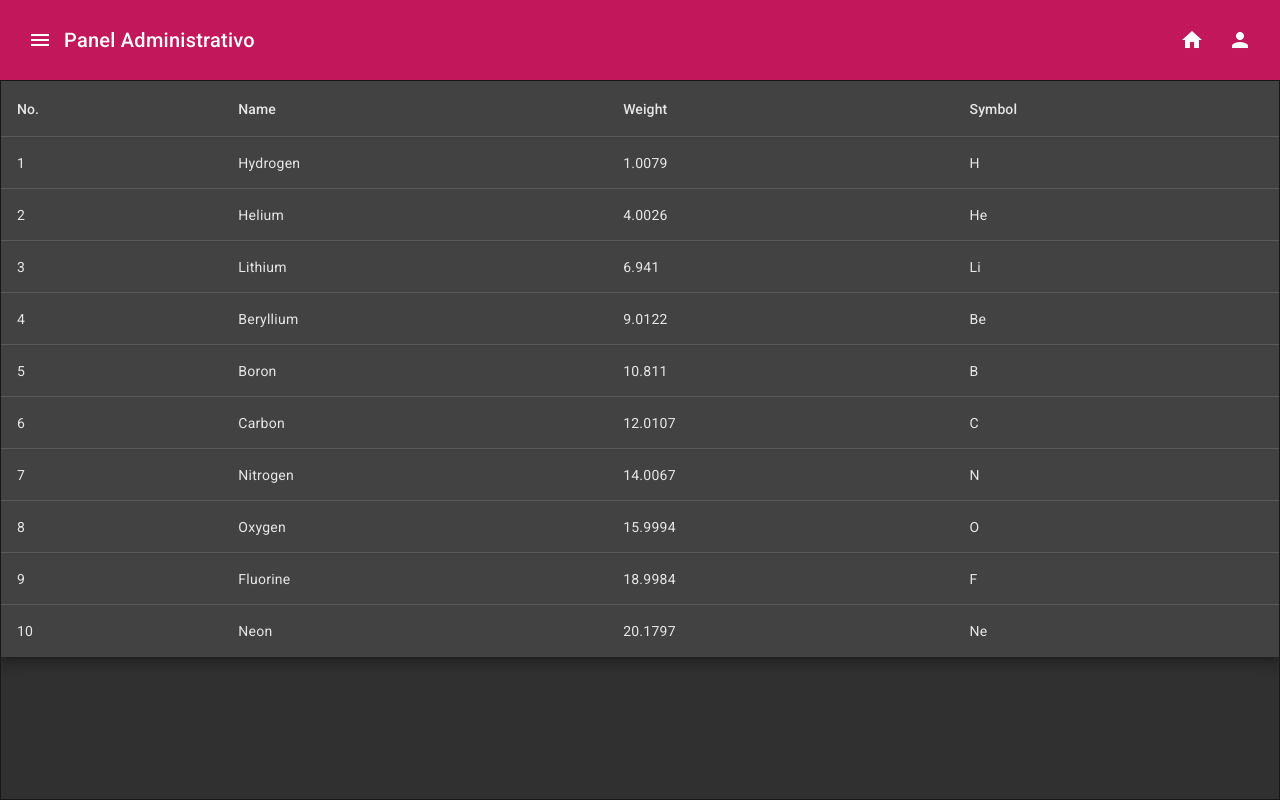
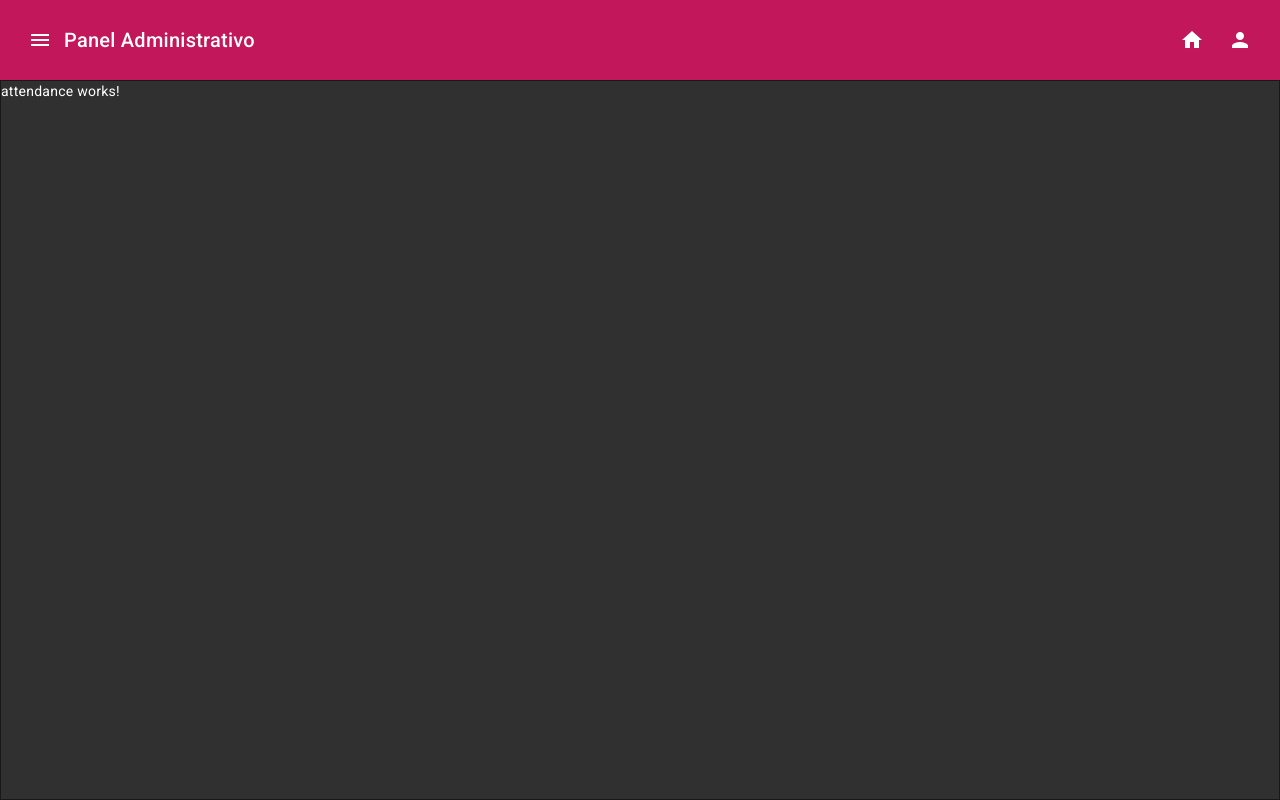
Before and after one commit to sebastianrhsarh/1PF-Riquelme, an Angular app: page /attendance in a window 1280 px wide. Before the commit this address led to /. Built offline with nearby package versions, Linux system fonts and the light colour scheme.

Commit message:
add router

```diff
--- a/src/app/administrative-panel/administrative-panel.component.html
+++ b/src/app/administrative-panel/administrative-panel.component.html
@@ -18,7 +18,7 @@
   <mat-drawer #drawer class="sidenav" mode="side">
     <!--SECCIONES-->
     <div class="dflex">
-      <button color="accent" class="my-10" mat-raised-button>
+      <button color="accent" (click)="navigate()" class="my-10" mat-raised-button>
         Listado de Alumnos
       </button>
       <button color="accent" class="my-10" mat-raised-button>
@@ -32,5 +32,5 @@
       </button>
     </div>
   </mat-drawer>
-  <app-students></app-students>
+  <router-outlet></router-outlet>
 </mat-drawer-container>
--- a/src/app/administrative-panel/administrative-panel.component.ts
+++ b/src/app/administrative-panel/administrative-panel.component.ts
@@ -1,4 +1,5 @@
 import { Component } from '@angular/core';
+import { Router } from '@angular/router';
 
 @Component({
   selector: 'app-administrative-panel',
@@ -7,4 +8,10 @@ import { Component } from '@angular/core';
 })
 export class AdministrativePanelComponent {
   showFiller = false;
+
+  constructor(private router: Router) {}
+
+  navigate() {
+    this.router.navigate(['/students'])
+  }
 }
--- a/src/app/administrative-panel/administrative-panel.module.ts
+++ b/src/app/administrative-panel/administrative-panel.module.ts
@@ -7,6 +7,7 @@ import { MatIconModule } from '@angular/material/icon';
 import { MatButtonModule } from '@angular/material/button';
 import { StudentsComponent } from '../pages/students/students.component';
 import { MatTableModule } from '@angular/material/table';
+import { AppRoutingModule } from '../app-routing.module';
 
 
 
@@ -21,7 +22,8 @@ import { MatTableModule } from '@angular/material/table';
     MatToolbarModule,
     MatIconModule,
     MatButtonModule,
-    MatTableModule
+    MatTableModule,
+    AppRoutingModule
   ],
   exports: [
     AdministrativePanelComponent,
--- a/src/app/app-routing.module.ts
+++ b/src/app/app-routing.module.ts
@@ -1,7 +1,13 @@
 import { NgModule } from '@angular/core';
 import { RouterModule, Routes } from '@angular/router';
+import { StudentsComponent } from './pages/students/students.component';
+import { AttendanceComponent } from './pages/attendance/attendance.component';
 
-const routes: Routes = [];
+const routes: Routes = [
+  { path: '', redirectTo: '/students', pathMatch: 'full' },
+  { path: 'students', component: StudentsComponent },
+  { path: 'attendance', component: AttendanceComponent }
+];
 
 @NgModule({
   imports: [RouterModule.forRoot(routes)],
--- a/src/app/app.module.ts
+++ b/src/app/app.module.ts
@@ -1,18 +1,18 @@
 import { NgModule } from '@angular/core';
 import { BrowserModule } from '@angular/platform-browser';
 
-import { AppRoutingModule } from './app-routing.module';
 import { AppComponent } from './app.component';
 import { BrowserAnimationsModule } from '@angular/platform-browser/animations';
 import { AdministrativePanelModule } from './administrative-panel/administrative-panel.module';
+import { AttendanceComponent } from './pages/attendance/attendance.component';
 
 @NgModule({
   declarations: [
-    AppComponent
+    AppComponent,
+    AttendanceComponent
   ],
   imports: [
     BrowserModule,
-    AppRoutingModule,
     BrowserAnimationsModule,
     AdministrativePanelModule
   ],
--- /dev/null
+++ b/src/app/pages/attendance/attendance.component.html
@@ -0,0 +1 @@
+<p>attendance works!</p>
```
Also changed, not shown: src/app/pages/attendance/attendance.component.ts (added, +10 -0 lines), src/app/pages/attendance/attendance.component.scss (added).
